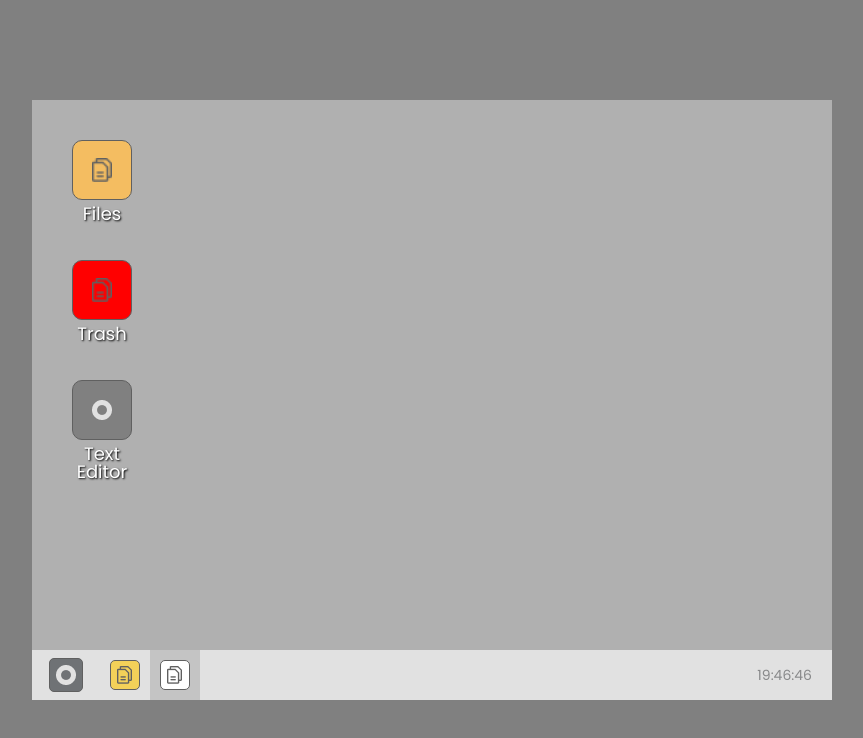
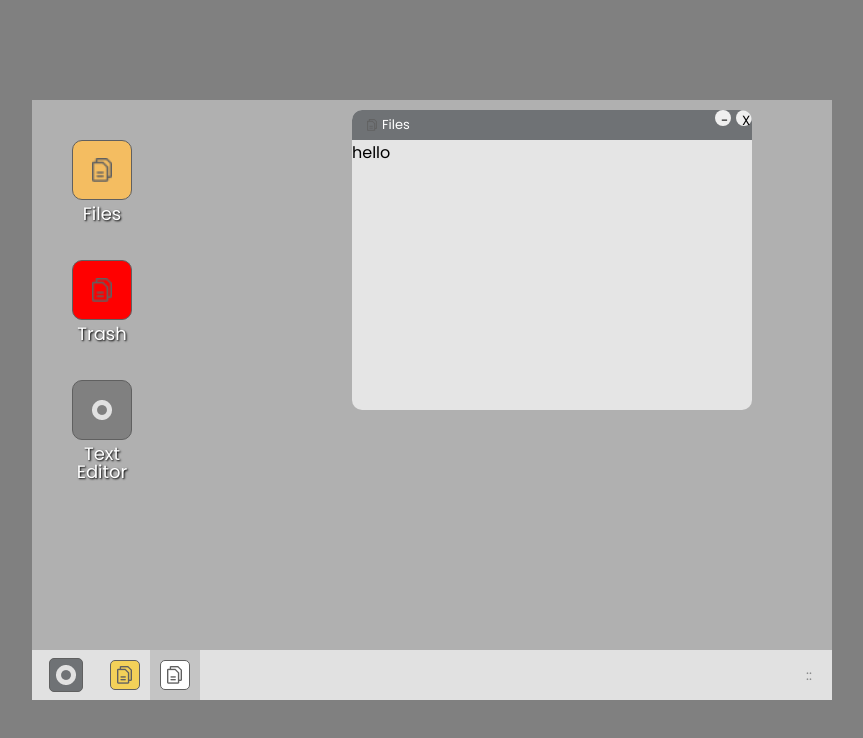
Before and after one commit to Rashed360/WebOS-Project, a React (Create React App) app: page / in a window 1280 px wide. Shown: the top 738 px of the page, without its empty margins (208-1071 px from the left). Built offline with nearby package versions, Linux system fonts and the light colour scheme.

Commit message:
app window

```diff
--- /dev/null
+++ b/src/components/appWindow/AppWindow.jsx
@@ -0,0 +1,19 @@
+const AppWindow = () => {
+	return (
+		<div className='window'>
+			<div className='title_bar'>
+				<div className='title_icon'>
+					<img src="/images/files.png" alt="" />
+					<span>Files</span>
+				</div>
+				<div className='title_utils'>
+					<button>-</button>
+					<button>X</button>
+				</div>
+			</div>
+			<div className='content'>hello</div>
+		</div>
+	)
+}
+
+export default AppWindow
--- a/src/index.css
+++ b/src/index.css
@@ -15,14 +15,14 @@ body {
 .app {
 	width: 800px;
 	height: 600px;
-  background-color: #B0B0B0;
+	background-color: #b0b0b0;
 }
 
 /* -----desktop----- */
 .desktop {
 	height: 550px;
 	width: 100%;
-  background-color: #B0B0B0;
+	background-color: #b0b0b0;
 	position: relative;
 }
 .desktop-content {
@@ -45,7 +45,7 @@ body {
 .desktop-app > .icon {
 	width: 60px;
 	height: 60px;
-  background: #F4BD61;
+	background: #f4bd61;
 	border: 1px solid #606060;
 	box-sizing: border-box;
 	border-radius: 10px;
@@ -60,14 +60,14 @@ body {
 	line-height: 18px;
 	overflow: hidden;
 	text-overflow: ellipsis;
-  color: #FFFFFF;
+	color: #ffffff;
 	text-shadow: 1px 1px 2px black;
 }
 
 /* -----taskbar----- */
-.taskbar{
+.taskbar {
 	height: 50px;
-  background-color: #E1E1E1;
+	background-color: #e1e1e1;
 	display: flex;
 	align-items: center;
 	position: relative;
@@ -99,7 +99,7 @@ body {
 	align-items: center;
 }
 .taskbar > .taskbar-items > .apps > .taskbar-app.active {
-  background-color: #C4C4C4;
+	background-color: #c4c4c4;
 }
 /* -----taskbar/time-date----- */
 .taskbar > .taskbar-items > .time-date {
@@ -107,7 +107,7 @@ body {
 	display: flex;
 	justify-content: center;
 	align-items: center;
-  color: #88898A;
+	color: #88898a;
 	font-weight: 400;
 	font-size: 14px;
 }
@@ -119,7 +119,7 @@ body {
 	position: absolute;
 	bottom: 55px;
 	left: 5px;
-  background-color: #6F7275;
+	background-color: #6f7275;
 	border-radius: 10px;
 	z-index: 1;
 	/* toggle */
@@ -128,14 +128,14 @@ body {
 	transition: opacity 0.3s;
 }
 .start-menu::after {
-  content: "";
+	content: '';
 	position: absolute;
 	top: 100%;
 	left: 15%;
 	margin-left: -5px;
 	border-width: 13px;
 	border-style: solid;
-  border-color: #6F7275 transparent transparent transparent;
+	border-color: #6f7275 transparent transparent transparent;
 }
 .start-menu > .menu {
 	margin: 10px 15px;
@@ -155,3 +155,48 @@ body {
 	justify-content: center;
 	align-items: center;
 }
+
+/* -----icon----- */
+.window {
+	position: absolute;
+	width: 400px;
+	height: 300px;
+	left: 320px;
+	top: 10px;
+	overflow: hidden;
+	background-color: #e5e5e5;
+	border-radius: 10px;
+}
+.window .title_bar {
+	width: 100%;
+	height: 30px;
+	background-color: #6f7275;
+	display: flex;
+	justify-content: space-between;
+}
+.window .title_bar .title_icon {
+  display: flex;
+  margin-left: 15px;
+  align-items: center;
+}
+.window .title_bar .title_icon span {
+  margin-left: 5px;
+	color: white;
+	font-weight: 400;
+	font-size: 13px;
+	line-height: 20px;
+	color: #ffffff;
+}
+.window .title_bar .title_icon img{
+	height: 12px;
+}
+.window .title_bar .title_utils {
+	display: flex;
+	gap: 5px;
+}
+.window .title_bar .title_utils button {
+	width: 16px;
+	height: 16px;
+	border-radius: 50%;
+	border: none;
+}
--- a/src/pages/desktop/Desktop.jsx
+++ b/src/pages/desktop/Desktop.jsx
@@ -1,16 +1,17 @@
-import React from 'react'
 import DesktopAPP from '../../components/desktopapp/DesktopAPP'
+import AppWindow from '../../components/appWindow/AppWindow'
 
 const Desktop = () => {
-  return (
-    <div className='desktop'>
-      <div className="desktop-content">
-        <DesktopAPP name="Files" icon="/images/files.png" accent="#F4BD61" />
-        <DesktopAPP name="Trash" icon="/images/files.png" accent="red" />
-        <DesktopAPP name="Text Editor" icon="/images/start.png" accent="grey" />
-      </div>
-    </div>
-  )
+	return (
+		<div className='desktop'>
+			<div className='desktop-content'>
+				<DesktopAPP name='Files' icon='/images/files.png' accent='#F4BD61' />
+				<DesktopAPP name='Trash' icon='/images/files.png' accent='red' />
+				<DesktopAPP name='Text Editor' icon='/images/start.png' accent='grey' />
+			</div>
+			<AppWindow />
+		</div>
+	)
 }
 
 export default Desktop
--- a/src/pages/taskbar/timedate/TimeDate.jsx
+++ b/src/pages/taskbar/timedate/TimeDate.jsx
@@ -3,14 +3,20 @@ import { useState, useEffect } from 'react'
 
 const TimeDate = () => {
 	const [timeDate, setTimeDate] = useState({})
-
-	useEffect(() => {
+	const currentTime = () => {
 		var date = new Date()
 		var hour = date.getHours()
 		var min = date.getMinutes()
 		var sec = date.getSeconds()
+		setTimeout(function () {
+			currentTime()
+		}, 1000)
 		setTimeDate({ hour, min, sec })
-	}, [])
+	}
+
+	// useEffect(() => {
+	// 	currentTime()
+	// })
 
 	return (
 		<div className='time-date'>
```
Lines whose indentation alone changed are shown as unchanged.
